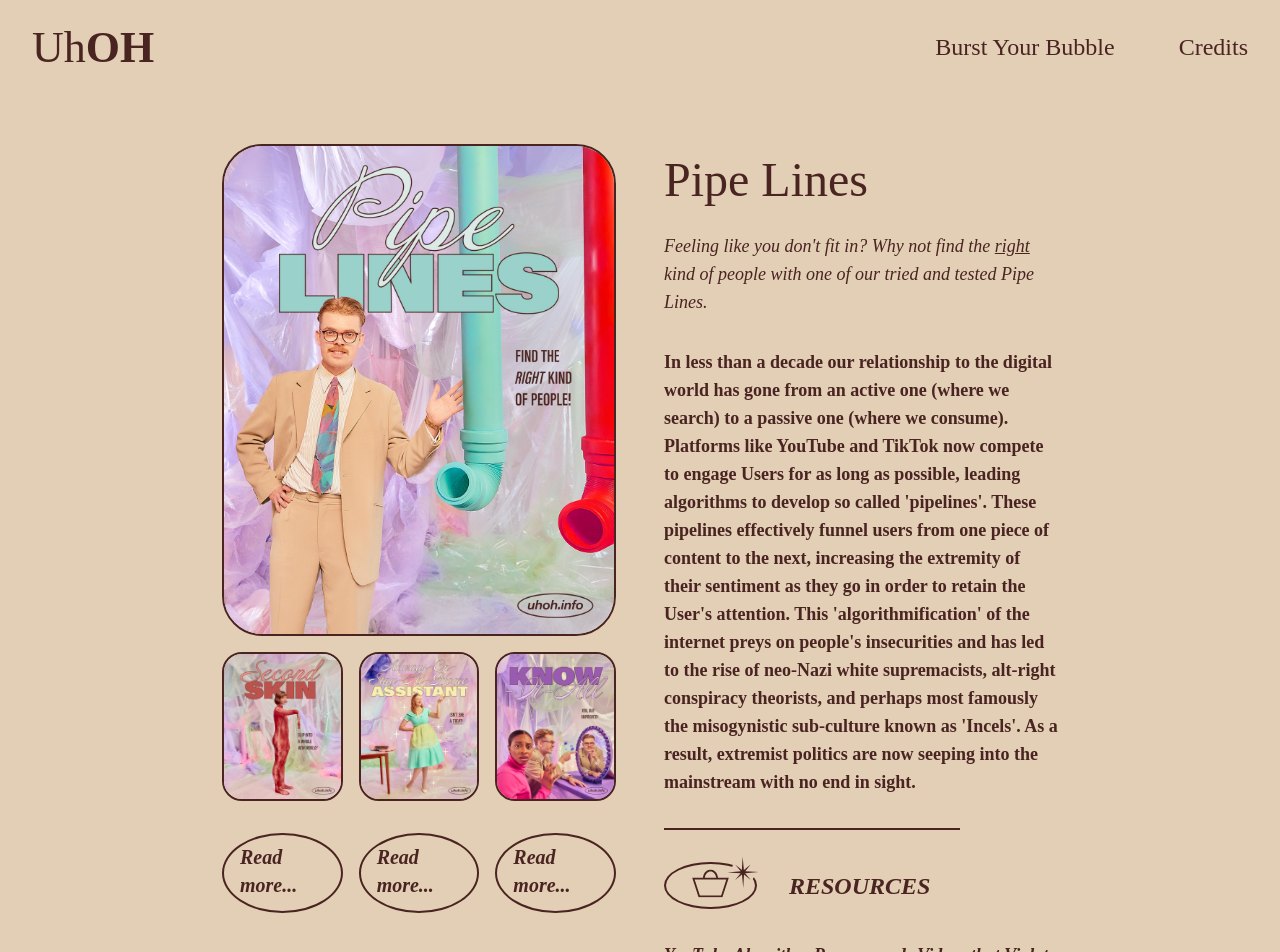
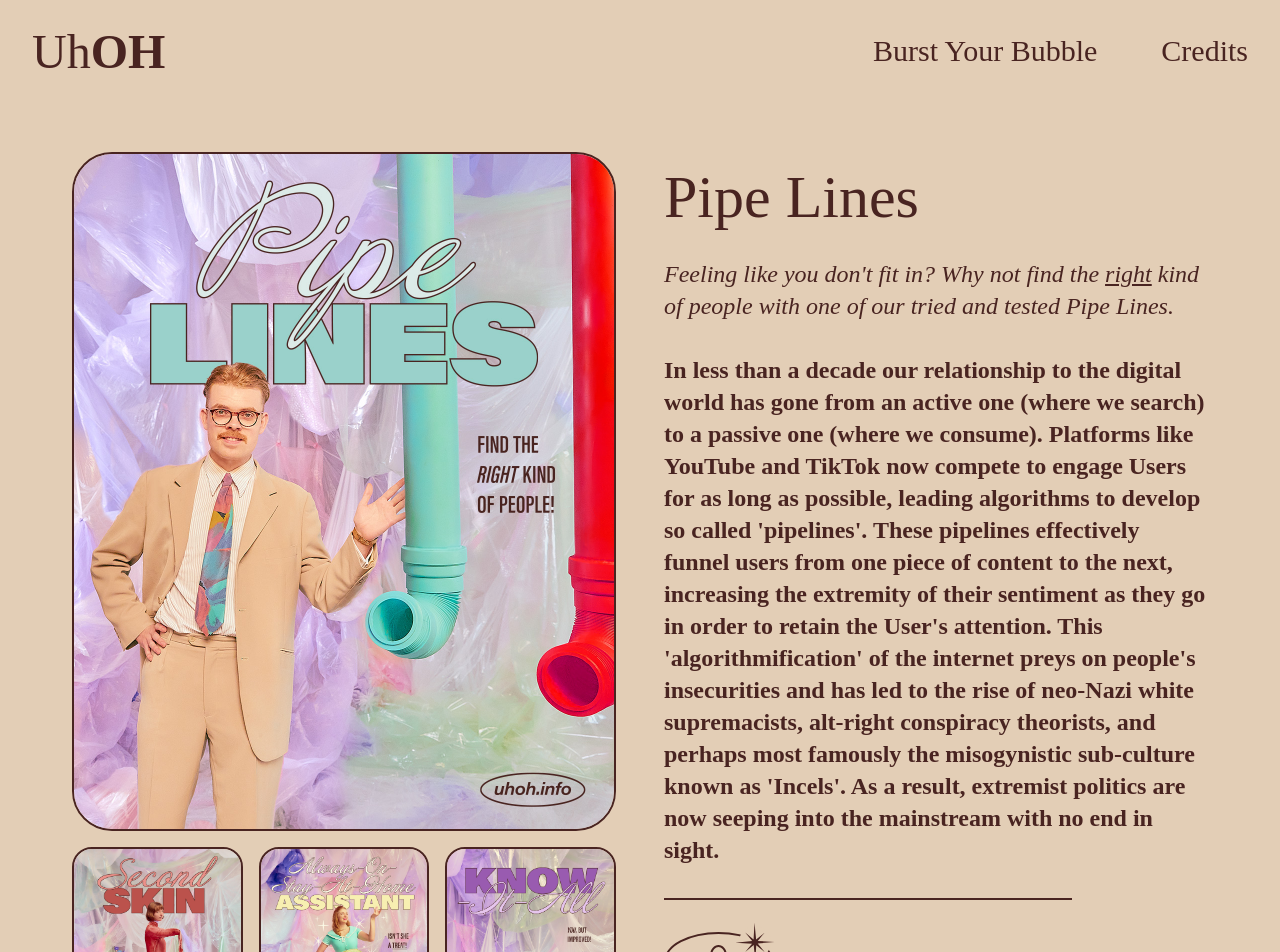
Before and after one commit to harrisoncparker/uhoh, a Next.js app: page /pipe-lines in a window 1280 px wide. Shown: the top 952 px of the page. Built offline with nearby package versions, Linux system fonts and the light colour scheme; a web font is replaced by a local one.

Commit message:
Revert "target medium screens"
This reverts commit 5a60d51d2e175f8816193e8fd40a9f2dd8f7b58f.

```diff
--- a/src/app/burst-your-bubble/page.js
+++ b/src/app/burst-your-bubble/page.js
@@ -1,7 +1,6 @@
 import Link from '@/components/link'
 import WrapperSection from '@/wrappers/wrapper-section'
 import ProductCard from '@/components/product-card'
-import Title from '@/components/title'
 
 import { products } from '@/data/products'
 
@@ -11,9 +10,9 @@ export default function BurstYourBubble() {
             <section className="pt-12">
                 <WrapperSection>
                     <div>
-                        <Title>
+                        <h1 className="text-4xl sm:text-5xl md:text-6xl leading-[1.5] sm:leading-[1.5] md:leading-[1.5] font-title stroke-2">
                             Director's Statement
-                        </Title>
+                        </h1>
                         <div className="font-bold">
                             <p className="mt-8">
                                 A few years ago a personal experience led me to realise that Virtual
--- a/src/app/credits/page.js
+++ b/src/app/credits/page.js
@@ -1,6 +1,5 @@
 import Image from 'next/image'
 import WrapperHome from '@/wrappers/wrapper-home'
-import Title from '@/components/title'
 
 import mainPosterImage from '@public/img/main-poster.jpg'
 import { creditsData } from '@/data/credits'
@@ -26,10 +25,9 @@ export default function CreditsPage() {
             <WrapperHome>
                 <div className="flex flex-col-reverse md:flex-row justify-center">
                     <div className="text-center md:text-right mt-16 md:mt-0">
-                        <Title>
+                        <h1 className="text-4xl sm:text-5xl md:text-6xl leading-[1.5] sm:leading-[1.5] md:leading-[1.5] font-title stroke-2 mb-10 md:mb-20">
                             Credits
-                        </Title>
-                        <div className="mb-10 md:mb-20" />
+                        </h1>
                         {creditsData.map((creditSection, key) => <CreditSection creditSection={creditSection} key={key} />)}
                     </div>
                     <div className="flex-grow md:ml-16 max-w-[400px] md:max-w-none mx-auto md:mx-0">
--- a/src/app/layout.js
+++ b/src/app/layout.js
@@ -18,7 +18,7 @@ export default function RootLayout({ children }) {
         <link rel="icon" type="image/png" sizes="32x32" href="/favicon-32x32.png"/>
         <link rel="icon" type="image/png" sizes="16x16" href="/favicon-16x16.png"/>
       </head>
-      <body className="bg-brand-light text-brand-dark text-lg 2xl:text-2xl font-body pt-1">
+      <body className="bg-brand-light text-brand-dark text-xl sm:text-2xl font-body pt-1">
         <main>
           <Header />
           {children}
--- a/src/app/page.js
+++ b/src/app/page.js
@@ -24,7 +24,7 @@ export default function Home() {
                         </p>
                         <div className="mt-16">
                             <Button href="/burst-your-bubble" sparkle={true} size="lg">
-                                Burst Your Bubble
+                                Burst your bubble
                             </Button>
                         </div>
                     </div>
--- a/src/components/button-basket.js
+++ b/src/components/button-basket.js
@@ -13,7 +13,7 @@ export default function ButtonBasket({ href, filename = 'UhOh - Poster.jpg' }) {
 
     const wrapperClassName = `
         group/button
-        px-6 pt-1 pb-2
+        px-8 pt-2 pb-3
         inline-block relative border-2 rounded-[100%] border-brand-dark cursor-pointer
         hover:bg-brand-purple-700 group-hover/button:bg-brand-purple-700
         hover:text-brand-light group-hover/button:text-brand-light
@@ -28,9 +28,9 @@ export default function ButtonBasket({ href, filename = 'UhOh - Poster.jpg' }) {
                 title="download poster"
                 onClick={() => setDownloadMsgOpen(true)}
                 >
-                <BasketIcon svgClass="scale-90 inline-block group-hover/button:fill-brand-light"/>
-                <span className="block absolute top-2 right-3 -translate-y-1/2 translate-x-1/2 rounded-full bg-brand-light size-6 group-hover/button:bg-transparent" />
-                <SparkleIcon svgClass="absolute top-2 right-3 -translate-y-1/2 translate-x-1/2 size-8 stroke-0 stroke-brand-purple-700 group-hover/button:fill-brand-light group-hover/button:stroke-1" />
+                <BasketIcon svgClass="inline-block group-hover/button:fill-brand-light"/>
+                <span className="block absolute top-2 right-4 -translate-y-1/2 translate-x-1/2 rounded-full bg-brand-light size-8 group-hover/button:bg-transparent" />
+                <SparkleIcon svgClass="absolute top-2 right-4 -translate-y-1/2 translate-x-1/2 size-10 stroke-0 stroke-brand-purple-700 group-hover/button:fill-brand-light group-hover/button:stroke-1" />
             </a>
             <Dialog open={downloadMsgOpen} onClose={() => setDownloadMsgOpen(false)}>
                 <div className="fixed inset-0 w-screen h-dvh z-50">
--- a/src/components/button.js
+++ b/src/components/button.js
@@ -17,13 +17,13 @@ export default function Button({ children, href, sparkle = false, inert = false,
     let sizeClass = ''
     switch(size) {
         case 'sm':
-            sizeClass = 'text-lg sm:text-xl px-6 pt-1 pb-2 sm:px-4 sm:pt-2 sm:pb-3'
+            sizeClass = 'text-lg sm:text-xl px-6 pt-1 pb-2 sm:px-8 sm:pt-2 sm:pb-3'
             break;
         case 'lg':
             sizeClass = 'text-2xl px-8 pt-2 pb-3 sm:px-12 sm:pt-3 sm:pb-5'
             break;
         default:
-            sizeClass = 'text-lg sm:text-2xl px-6 pt-1 pb-2 sm:px-10 sm:pt-3 sm:pb-5'
+            sizeClass = 'text-lg sm:text-2xl px-6 pt-1 pb-2 sm:px-12 sm:pt-3 sm:pb-5'
     }
 
     const wrapperClassName = `
--- a/src/components/header.js
+++ b/src/components/header.js
@@ -7,10 +7,10 @@ import { useEffect, useState } from "react"
 
 const NavItems = () => (
     <>
-        <a href="/burst-your-bubble" className="text-2xl 2xl:text-3xl font-title border-b-[2px] border-brand-light md:hover:border-brand-dark text-center md:text-right inline-block">
+        <a href="/burst-your-bubble" className="text-3xl font-title border-b-[2px] border-brand-light md:hover:border-brand-dark text-center md:text-right inline-block">
             Burst Your Bubble
         </a>
-        <a href="/credits" className="text-2xl 2xl:text-3xl font-title border-b-[2px] border-brand-light md:hover:border-brand-dark mt-8 md:mt-0 md:ml-16 text-center md:text-right inline-block">
+        <a href="/credits" className="text-3xl font-title border-b-[2px] border-brand-light md:hover:border-brand-dark mt-8 md:mt-0 md:ml-16 text-center md:text-right inline-block">
             Credits
         </a>
     </>
--- a/src/components/logo.js
+++ b/src/components/logo.js
@@ -3,7 +3,7 @@ export default function Home({ size = 'md'}) {
     let sizeClass = ""
     switch (size) {
         case 'sm':
-            sizeClass = "text-4xl md:text-[44px] 2xl:text-5xl"
+            sizeClass = "text-4xl md:text-5xl"
             break;
         default:
             sizeClass = "text-6xl md:text-7xl"
--- a/src/components/title.js
+++ /dev/null
@@ -1,7 +0,0 @@
-export default function Title({ children}) {
-    return (
-        <h1 className="text-5xl 2xl:text-6xl leading-[1.5] sm:leading-[1.5] md:leading-[1.5] font-title stroke-2">
-            { children }
-        </h1>
-    )
-}
--- a/src/sections/product-section.js
+++ b/src/sections/product-section.js
@@ -4,7 +4,6 @@ import WrapperSection from '@/wrappers/wrapper-section'
 import ProductCard from '@/components/product-card'
 import ButtonBasket from '@/components/button-basket'
 import Link from '@/components/link'
-import Title from '@/components/title'
 
 import { additionalResources, getOtherProducts } from '@/data/products'
 
@@ -39,14 +38,14 @@ export default function ProductSection({ children, subtitle, product }) {
                             />
                         <div className="flex">
                             <div>
-                                <Title>
+                                <h1 className="text-4xl sm:text-5xl md:text-6xl leading-[1.5] sm:leading-[1.5] md:leading-[1.5] font-title stroke-2">
                                     {product.title}
-                                </Title>
+                                </h1>
                                 {children}
                                 <div className="md:w-3/4 h-[2px] bg-brand-dark mt-8" />
                                 <div className="flex items-center mt-8">
                                     <ButtonBasket href={product.download} filename={`UhOh - ${product.title} - Poster.jpg`} />
-                                    <h2 className="text-2xl 2xl:text-3xl uppercase font-bold italic ml-8">
+                                    <h2 className="text-3xl uppercase font-bold italic ml-8">
                                         Resources
                                     </h2>
                                 </div>
--- a/src/wrappers/wrapper-home.js
+++ b/src/wrappers/wrapper-home.js
@@ -1,6 +1,6 @@
 export default function WrapperHome({ children }) {
     return (
-        <div className="w-full max-w-[720px] 2xl:max-w-4xl mx-auto px-4 md:px-8">
+        <div className="w-full max-w-4xl mx-auto px-4 md:px-8">
             {children}
         </div>
     );
--- a/src/wrappers/wrapper-section.js
+++ b/src/wrappers/wrapper-section.js
@@ -1,6 +1,6 @@
 export default function WrapperSection({ children }) {
     return (
-        <div className="w-full max-w-[900px] 2xl:max-w-[1200px] mx-auto px-4 md:px-8">
+        <div className="w-full max-w-[1200px] mx-auto px-4 md:px-8">
             {children}
         </div>
     );
```
